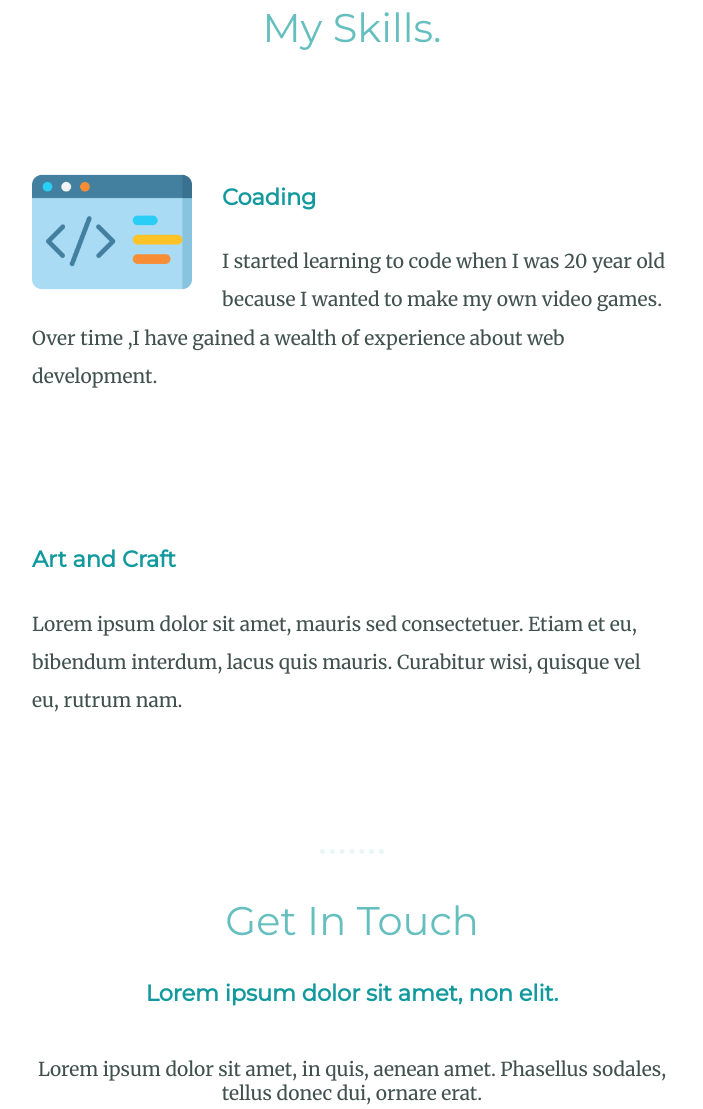
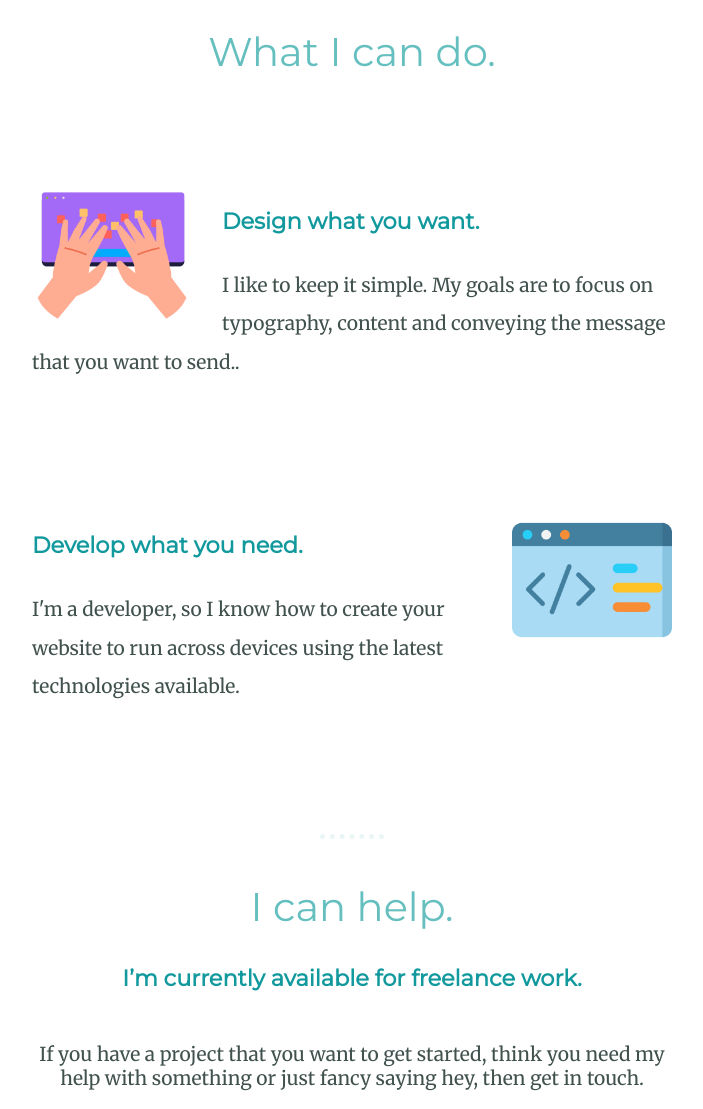
Before and after one commit to sudhlimba/sudh, a plain HTML site: page index.html in a window 1280 px wide. Shown: the part 1360-2469 px from the top of the page, without its empty margins (288-991 px from the left). Drawn offline with Linux system fonts and the light colour scheme.

Commit message:
Add files via upload

```diff
--- a/index.html
+++ b/index.html
@@ -24,29 +24,29 @@
         <div class="profile">
           <img style="height: 220px;width:220px;border-radius: 100%;" src="img/WhatsApp Image 2023-03-25 at 19.54.53.jpeg" alt="">
           <h2>Hello.</h2>
-          <p style="padding-bottom: 100px;width: 30%;margin: 0 auto;">I am a web development student. I ❤️ coding and art</p>
+          <p style="padding-bottom: 100px;width: 30%;margin: 0 auto;">I'm a web designer / developer based in Haryana, India. I have a passion for web design and love to create.</p>
         </div>
         <hr class="hr-class">
         <div class="skills">
-          <h2>My Skills.</h2>
+          <h2>What I can do.</h2>
           <div class="skill-row skill1">
-            <img  class="code-img" src="img/code.png" alt="">
-            <h3>Coading</h3>
-            <p>I started learning to code when I was 20 year old because I wanted to make my own video games. Over time ,I have gained a wealth of experience about web development.</p>
+            <img  class="code-img" src="img/typing.png" alt="">
+            <h3>Design what you want.</h3>
+            <p>I like to keep it simple. My goals are to focus on typography, content and conveying the message that you want to send..</p>
           </div>
           <div class="skill-row skill2">
-            <img  class="art-img" src="img/art.png" alt="">
-            <h3>Art and Craft</h3>
-            <p>Lorem ipsum dolor sit amet, mauris sed consectetuer. Etiam et eu, bibendum interdum, lacus quis mauris. Curabitur wisi, quisque vel eu, rutrum nam.</p>
+            <img  class="art-img" src="img/code.png" alt="">
+            <h3>Develop what you need.</h3>
+            <p>I'm a developer, so I know how to create your website to run across devices using the latest technologies available.</p>
           </div>
         </div>
         <hr class="hr-class">
         <div class="Contact-Me">
-          <h2>Get In Touch</h2>
-          <h3>Lorem ipsum dolor sit amet, non elit.</h3>
-          <p style="width: 50%;margin: 50px auto;">Lorem ipsum dolor sit amet, in quis, aenean amet. Phasellus sodales, tellus donec dui, ornare erat.</p>
+          <h2>I can help.</h2>
+          <h3>I’m currently available for freelance work.</h3>
+          <p style="width: 50%;margin: 50px auto;">If you have a project that you want to get started, think you need my help with something or just fancy saying hey, then get in touch.</p>
           <div>
-          <button class="btn" ><a href="mailto:name@email.com">CONTACT ME</a></button>
+          <button class="btn" ><a href="mailto:sudhakarlimba22@email.com">CONTACT ME </a></button>
         </div>
         </div>
       </div>
@@ -55,7 +55,7 @@
       <div class="bottom-container">
         <a class="footer-link" href="https://www.linkedin.com/">LinkedIn</a>
         <a class="footer-link" href="https://twitter.com/">Twitter</a>
-        <a class="footer-link" href="https://www.appbrewery.co/">Website</a>
+        <a class="footer-link" href="https://www.instagram.com/_sudh_22_/?igshid=YjNmNGQ3MDY%3D">Instagram</a>
         <p style="color: #eaf6f6; font-size: 0.75rem; padding: 20px 0px;">© Sudhakar Limba.</p>
       </div>
 
```
Also changed, not shown: img/typing.png (added).
